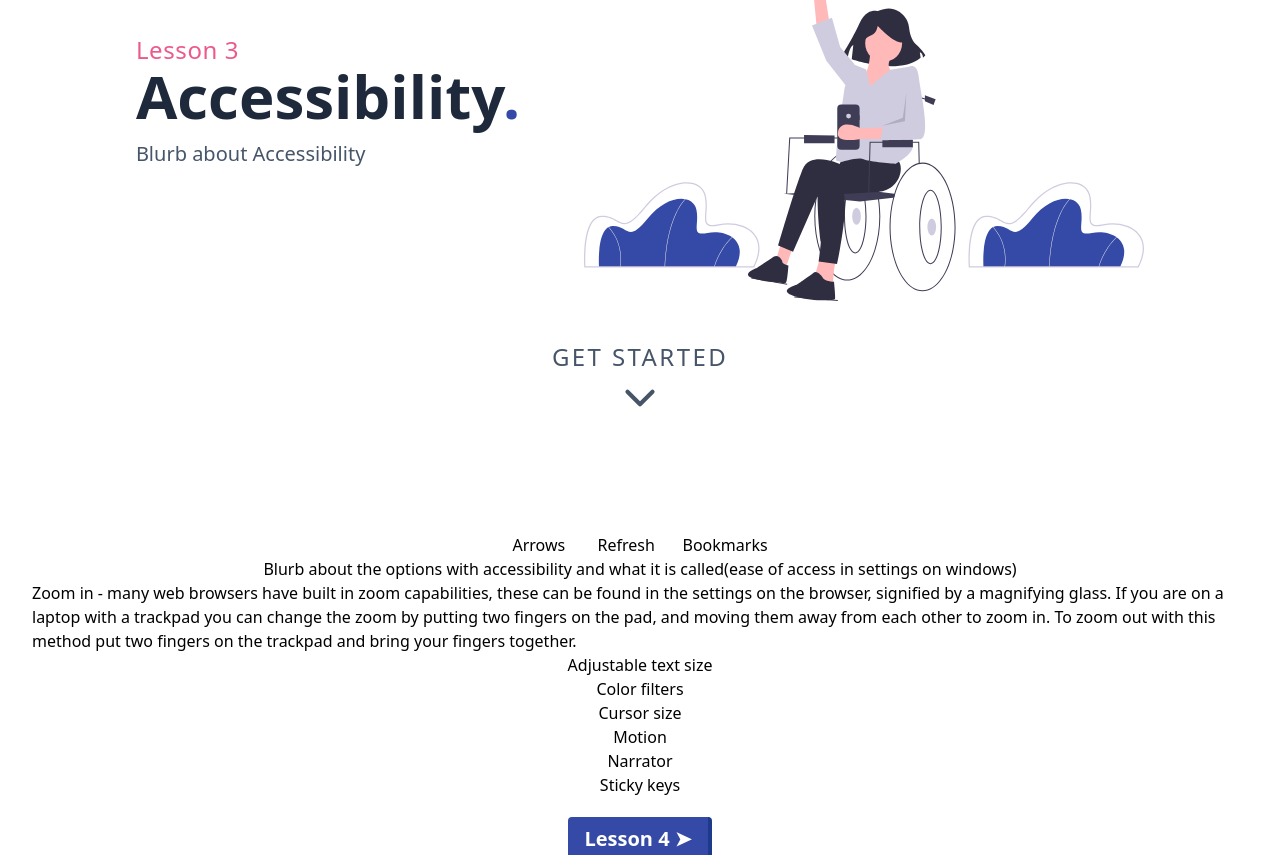
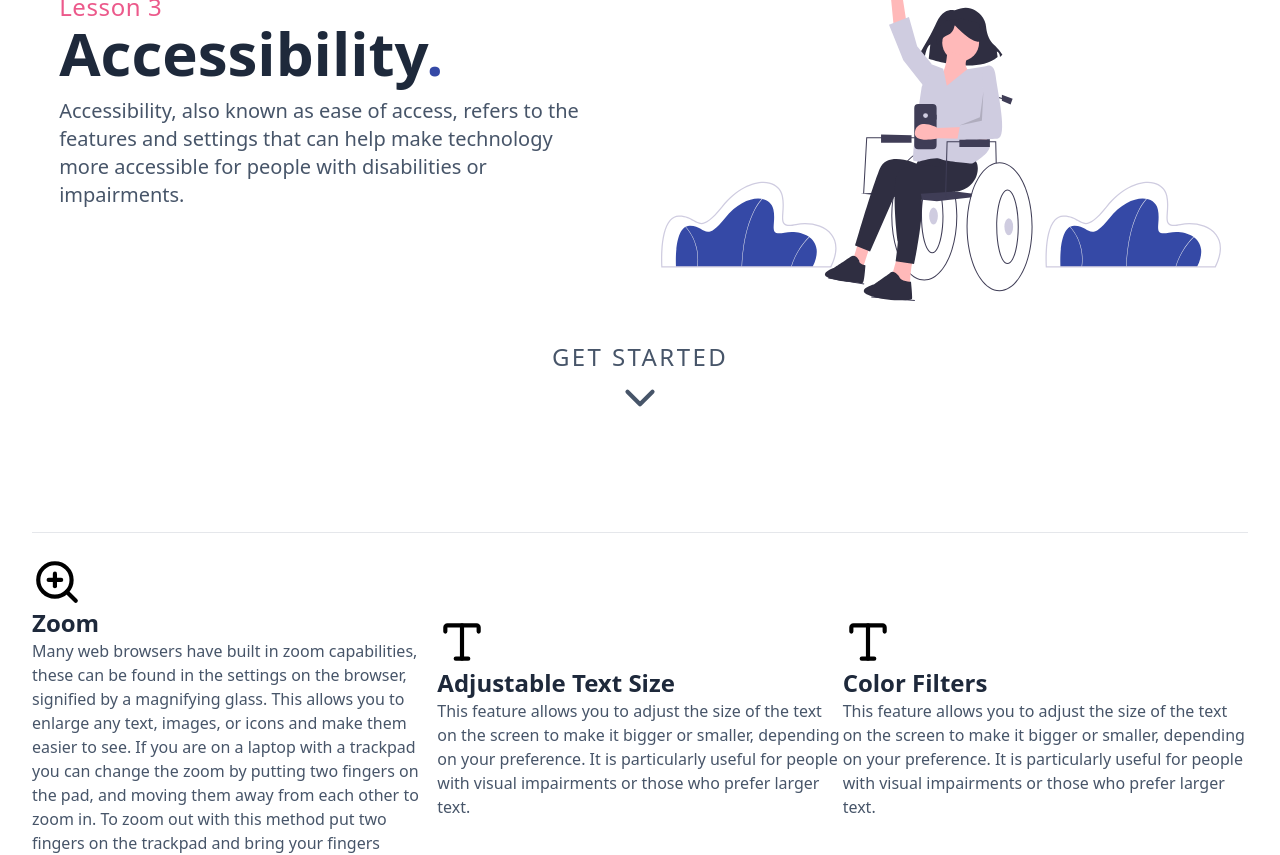
Before and after one commit to j-cleme/capstone_teaching-tech-lit, a SvelteKit app: page /accessibility in a window 1280 px wide. Shown: the part 260-1115 px from the top of the page. Built offline with nearby package versions, Linux system fonts and the light colour scheme.

Commit message:
Updates to Accessibility

```diff
--- a/src/routes/accessibility/+page.svelte
+++ b/src/routes/accessibility/+page.svelte
@@ -1,5 +1,5 @@
 <script>
-	import { ChevronDown } from 'lucide-svelte';
+	import { ChevronDown,ZoomIn,Type } from 'lucide-svelte';
 	import NextLesson from '$lib/NextLesson.svelte';
 	import { base } from '$app/paths';
 </script>
@@ -9,7 +9,7 @@
 </svelte:head>
 
 <main class="flex flex-col justify-center m-auto">
-	<div class="h-[91vh] flex flex-col items-center justify-items-center justify-center w-full">
+	<div class="h-[91vh] flex flex-col items-center justify-items-center justify-center w-full border-b">
 		<div class="flex flex-col lg:flex-row md:items-center">
 			<div class="mr-16">
 				<p class=" tracking-wide text-[#ec598b] text-2xl">Lesson 3</p>
@@ -17,7 +17,7 @@
 					Accessibility<span class="text-[#3549A6]">.</span>
 				</h1>
 				<p class="pt-3.5 lg:max-w-[47ch] text-xl text-slate-600 mb-3.5">
-					Blurb about Accessibility
+					Accessibility, also known as ease of access, refers to the features and settings that can help make technology more accessible for people with disabilities or impairments.
 				</p>
 			</div>
 			<!-- svelte-ignore a11y-img-redundant-alt -->
@@ -33,12 +33,30 @@
 		</div>
 	</div>
 
-	<div class="md:grid md:grid-cols-3">
-		<div>Arrows</div>
+	<div class="md:grid md:grid-cols-3 w-full justify-items-center items-center my-6">
+		<div>
+			<ZoomIn size={50} />
+			<h1 class=" text-2xl text-slate-800 font-semibold ">Zoom</h1>
+			<p class="text-slate-600 max-w-[45ch]">
+				Many web browsers have built in zoom capabilities, these can be found in the settings on the browser, signified by a magnifying glass. This allows you to enlarge any text, images, or icons and make them easier to see. If you are on a laptop with a trackpad you can change the zoom by putting two fingers on the pad, and moving them away from each other to zoom in. To zoom out with this method put two fingers on the trackpad and bring your fingers together.
+			</p>
+		</div>
 
-		<div>Refresh</div>
+		<div>
+			<Type size={50} />
+			<h1 class=" text-2xl text-slate-800 font-semibold ">Adjustable Text Size</h1>
+			<p class="text-slate-600 max-w-[45ch]">
+				This feature allows you to adjust the size of the text on the screen to make it bigger or smaller, depending on your preference. It is particularly useful for people with visual impairments or those who prefer larger text.
+			</p>
+		</div>
 
-		<div>Bookmarks</div>
+		<div>
+			<Type size={50} />
+			<h1 class=" text-2xl text-slate-800 font-semibold ">Color Filters</h1>
+			<p class="text-slate-600 max-w-[45ch]">
+				This feature allows you to adjust the size of the text on the screen to make it bigger or smaller, depending on your preference. It is particularly useful for people with visual impairments or those who prefer larger text.
+			</p>
+		</div>
 	</div>
 	<p>
 		Blurb about the options with accessibility and what it is called(ease of access in settings on
```
